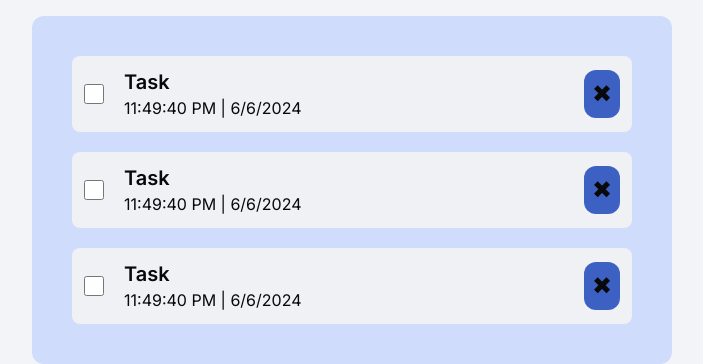
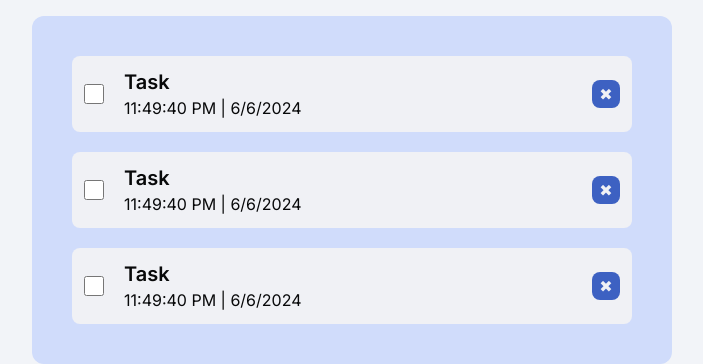
Before and after one commit to JerryShum/todo-aoi, a React (Vite) app: page / in a window 1280 px wide. Shown: the part 287-651 px from the top of the page, without its empty margins (288-991 px from the left). Built offline with nearby package versions, Linux system fonts and the light colour scheme.

Commit message:
feat: replaced emoji with X

```diff
--- a/src/components/IconButton.jsx
+++ b/src/components/IconButton.jsx
@@ -1,6 +1,6 @@
 export default function IconButton({ children }) {
   return (
-    <button className="bg-primary-500 rounded-xl p-2  hover:bg-primary-400 duration-300 text-2xl">
+    <button className="bg-primary-500 hover:bg-primary-400 text-text-950 duration-300 h-7 w-7 rounded-lg ">
       {children}
     </button>
   );
```
